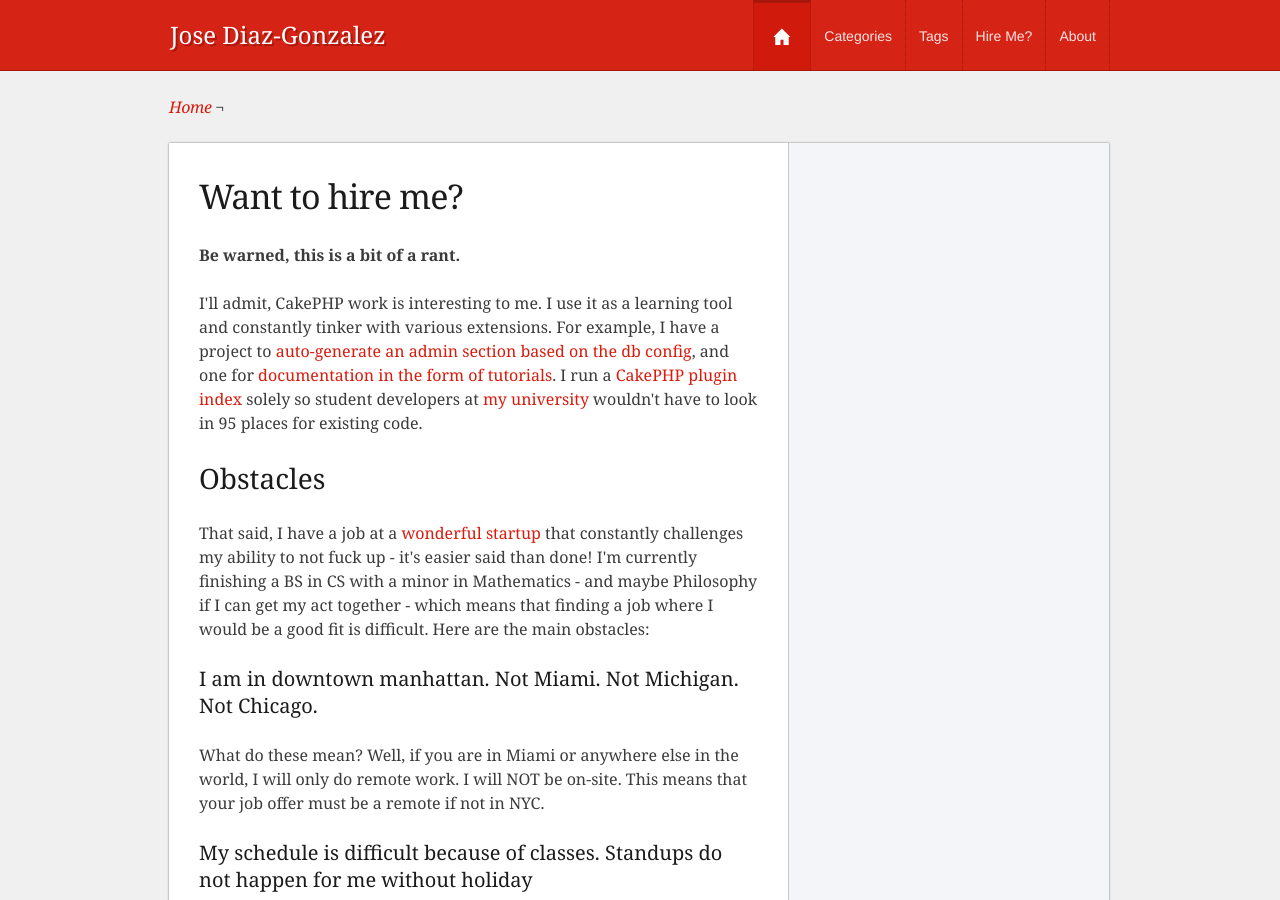
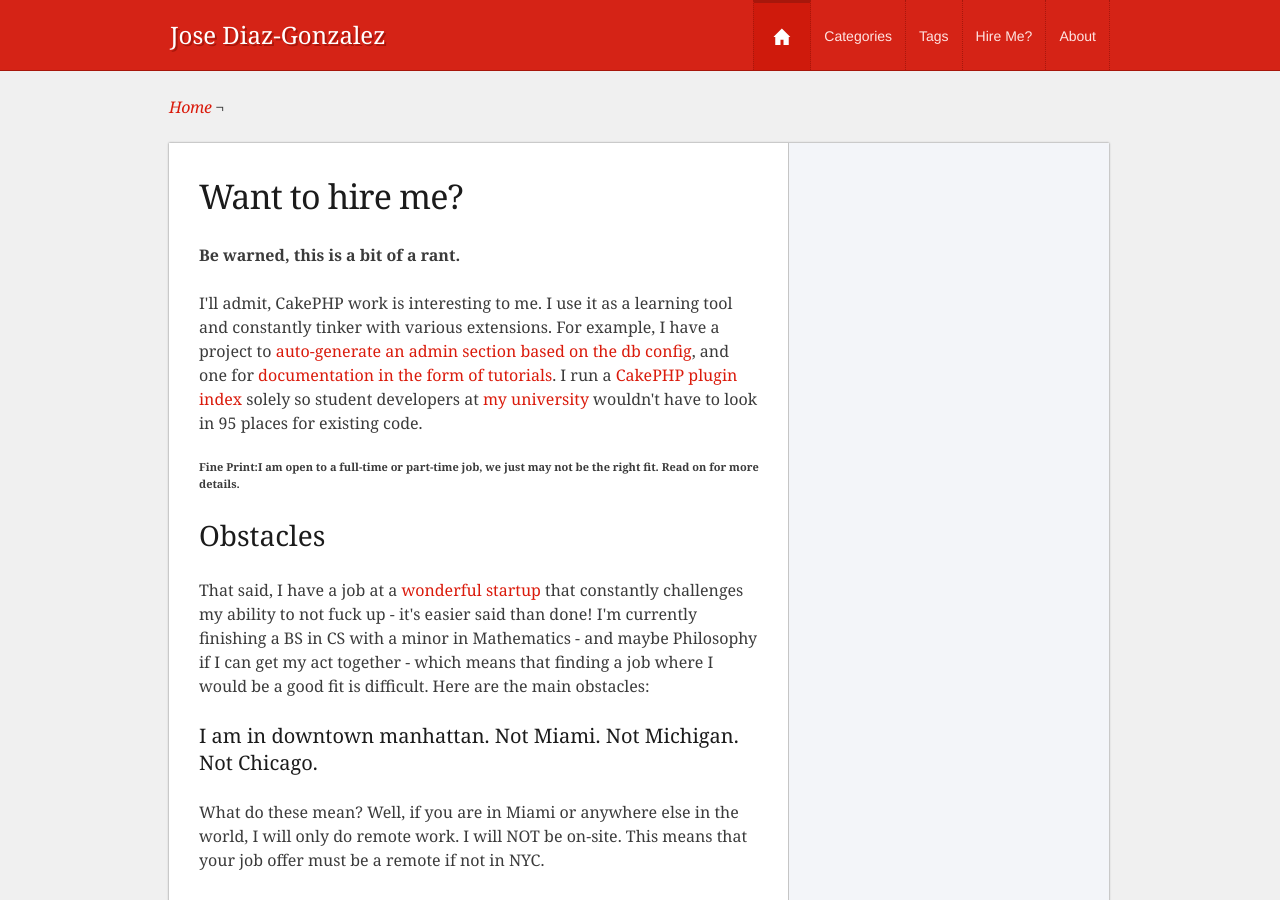
Before and after one commit to husayt/josediazgonzalez.com, a Jekyll site: the page built from hire-me/index.html, in a window 1280 px wide and 900 px high. Built offline with Jekyll 4.4.1, drawn with Linux system fonts in a browser that asks for light colours; Markdown is read by kramdown in place of the engine named in the settings.

Commit message:
fine print

```diff
--- a/hire-me/index.html
+++ b/hire-me/index.html
@@ -7,6 +7,7 @@ title: Want to hire me?
 
 <p>I'll admit, CakePHP work is interesting to me. I use it as a learning tool and constantly tinker with various extensions. For example, I have a project to <a href="http://github.com/josegonzalez/app_skellington">auto-generate an admin section based on the db config</a>, and one for <a href="http://github.com/josegonzalez/documentation">documentation in the form of tutorials</a>. I run a <a href="http://cakepackages.com">CakePHP plugin index</a> solely so student developers at <a href="http://www.pace.edu">my university</a> wouldn't have to look in 95 places for existing code.</p>
 
+<p><strong><small>Fine Print:I am open to a full-time or part-time job, we just may not be the right fit. Read on for more details.</small></strong></p>
 
 <h2>Obstacles</h2>
 <p>That said, I have a job at a <a href="http://seatgeek.com">wonderful startup</a> that constantly challenges my ability to not fuck up - it's easier said than done! I'm currently finishing a BS in CS with a minor in Mathematics - and maybe Philosophy if I can get my act together - which means that finding a job where I would be a good fit is difficult. Here are the main obstacles:</p>
```
